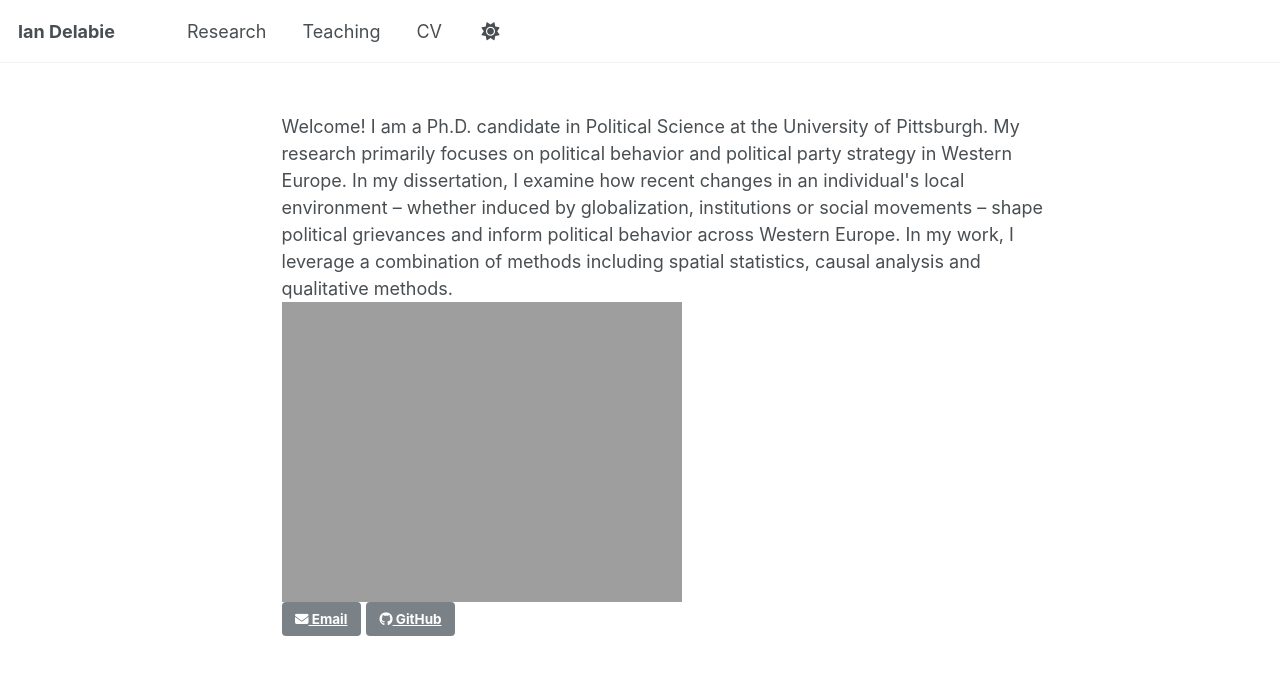
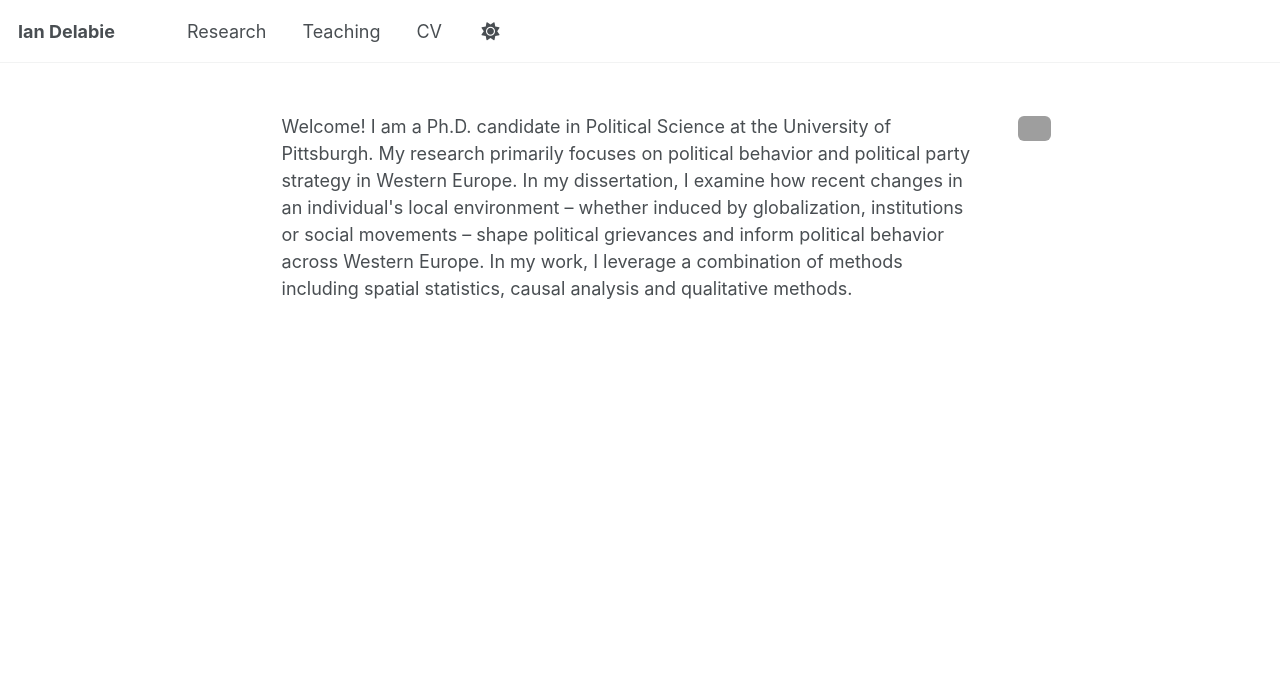
Before and after one commit to idelabie/idelabie.github.io, a Jekyll site: the page built from index.md, in a window 1280 px wide. Shown: the top 675 px of the page. Built offline with Jekyll 4.4.1, drawn with Linux system fonts in a browser that asks for light colours; a script bundle is joined from its source files by our own code; library files that are not in the unit come from our copies.

Commit message:
Update main.scss

```diff
--- a/assets/css/main.scss
+++ b/assets/css/main.scss
@@ -36,6 +36,7 @@
     "layout/archive",
     "layout/sidebar",
     "layout/json_cv",
+   "layout/home-intro",
 
     "vendor/font-awesome/fontawesome",
     "vendor/font-awesome/solid",
```
